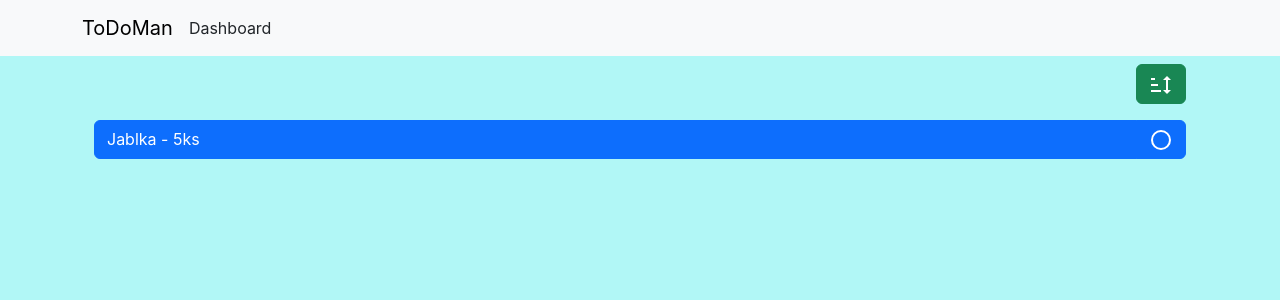
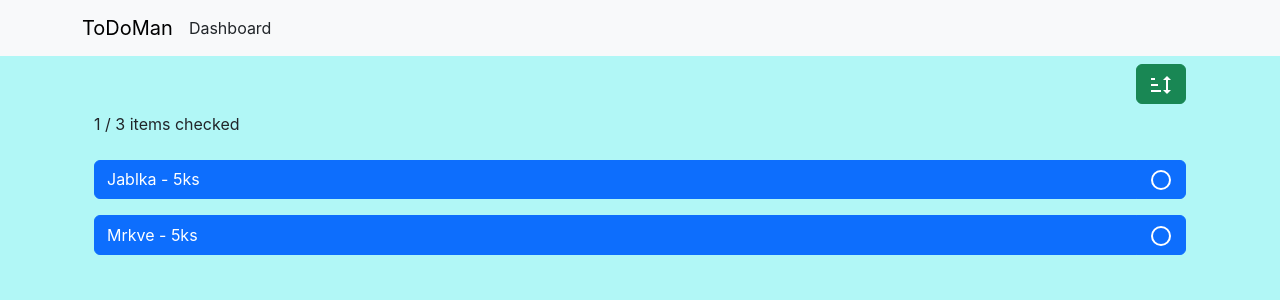
Before and after one commit to Vratislavberry/to-do-projekt, a React (Create React App) app in the folder client/: page /listDetail in a window 1280 px wide. Shown: the top 300 px of the page. Built offline with nearby package versions, Linux system fonts and the light colour scheme; no server answers.

Commit message:
Added checked/all info for items

```diff
--- a/client/src/components/listDetail/listDetailContent.jsx
+++ b/client/src/components/listDetail/listDetailContent.jsx
@@ -115,6 +115,12 @@ function ListDetailContent() {
 
       {state === "ready" && data?.itemList?.length > 0 ? (
         <Row>
+          <p>
+            {data.itemList.reduce(
+              (accum, item) => (item.state == "checked" ? accum + 1 : accum),
+              0
+            )} / {data.itemList.length} items checked
+          </p>
           {data.itemList.map((item) =>
             filter[item.state] ? (
               <ItemUI key={item._id} item={item} setItemFormData={() => {}} />
--- a/client/src/components/listDetail/listDetailProvider.jsx
+++ b/client/src/components/listDetail/listDetailProvider.jsx
@@ -46,6 +46,11 @@ function ListDetailProvider({ children, listID }) {
           {
             _id: "671f4b2f9a8e7c1234561001",
             title: "Jablka - 5ks",
+            state: "unchecked",
+          },
+          {
+            _id: "671f4b2f9a8e7c1234561003",
+            title: "Mrkve - 5ks",
             state: "unchecked",
           },
           {
@@ -160,13 +165,10 @@ function ListDetailProvider({ children, listID }) {
   // key: "checked" | "unchecked"
   // value: boolen
   async function handleFilterChange(key, value) {
-    console.log(`zmenil se filtr ${key} na ${value}`);
-    console.log(listDetailDto);
     setListDetailDto((current) => ({
       ...current,
       filter: { ...current.filter, [key]: value },
     }));
-    console.log(listDetailDto);
   }
 
   const value = {
```
Lines whose indentation alone changed are shown as unchanged.
